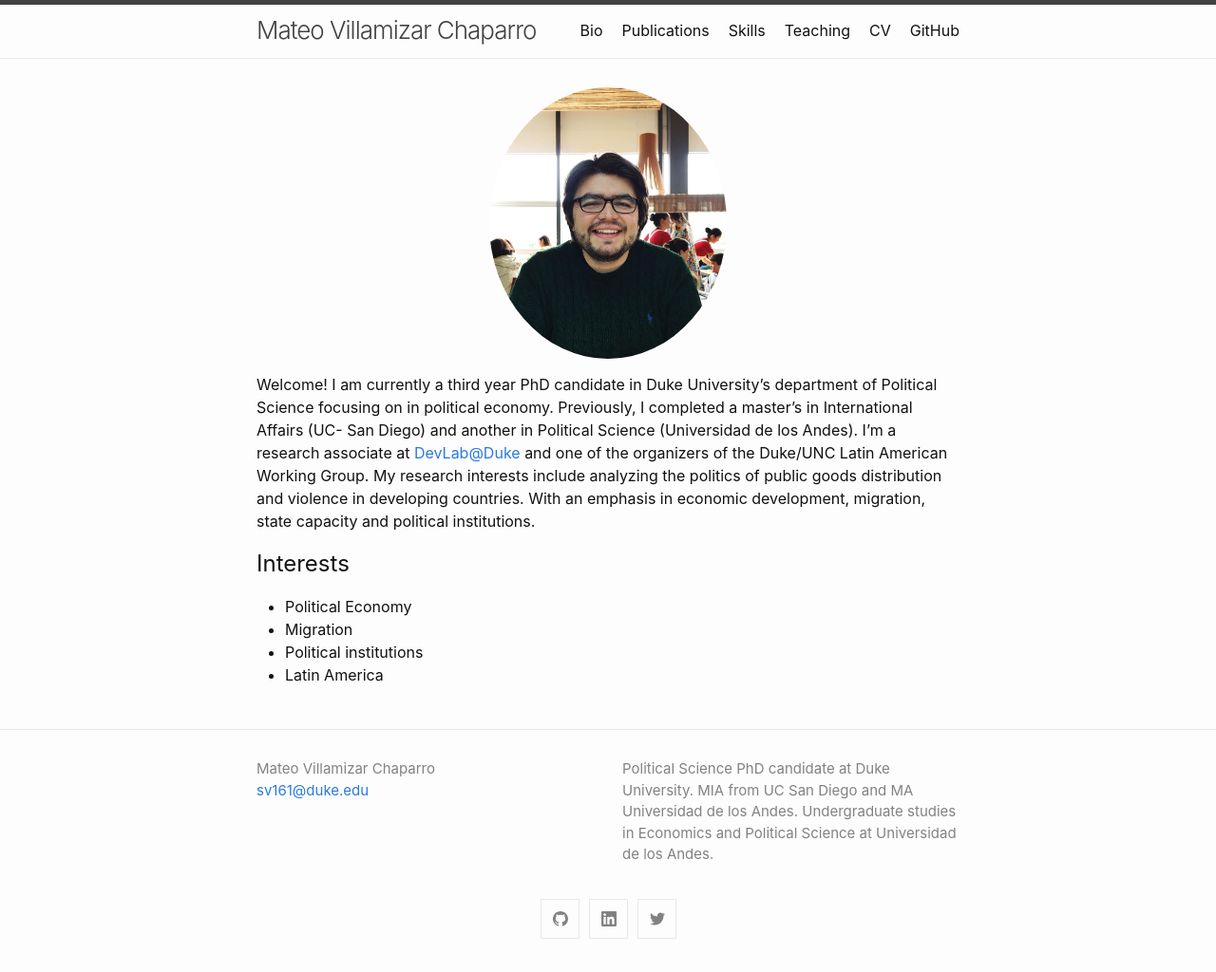
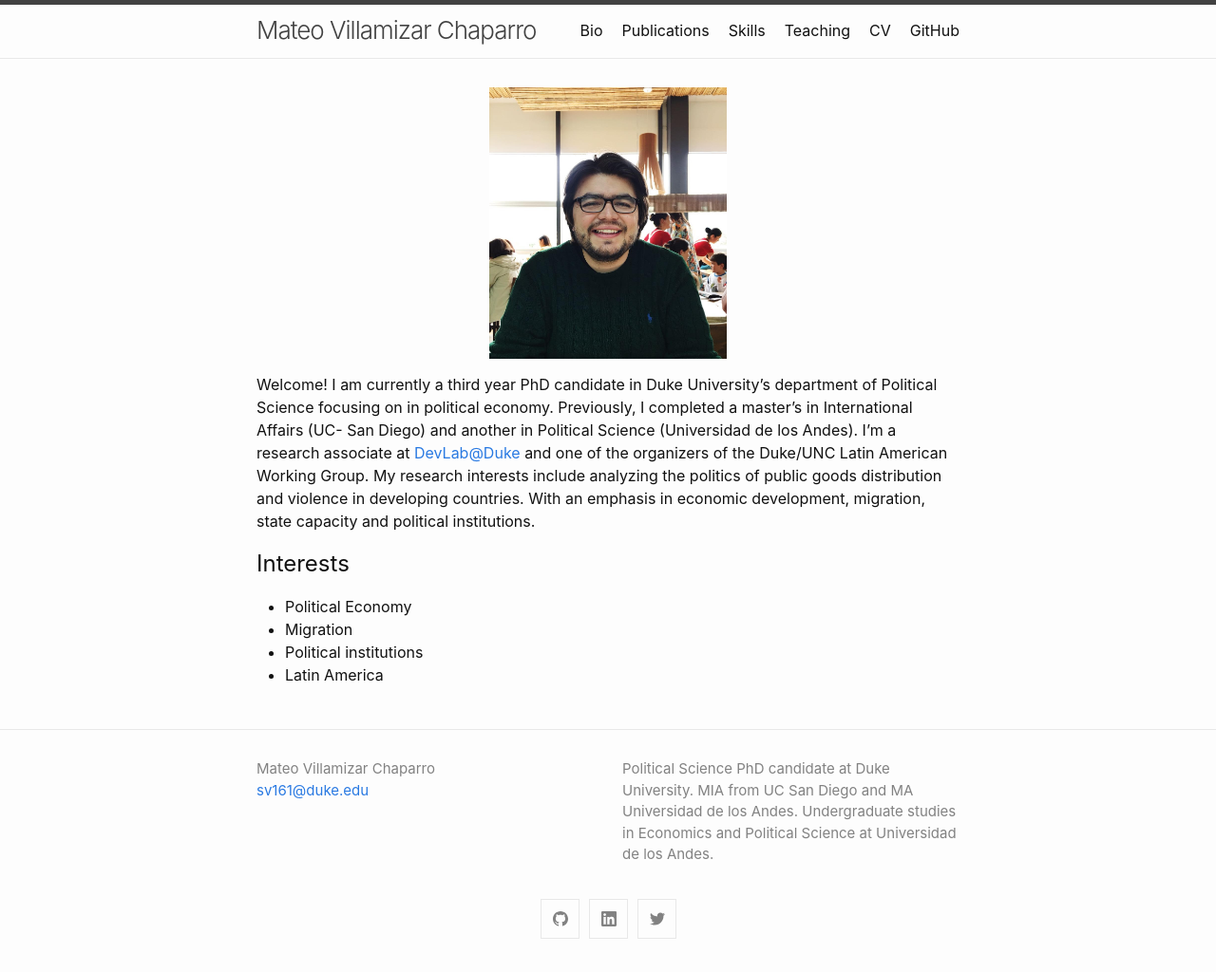
Before and after one commit to MateoVillamizarChaparro/MateoVillamizarChaparro.github.io, a Jekyll site: the page built from index.md, in a window 1280 px wide. Shown: the whole page at 95% size. Built offline with Jekyll 4.4.1, drawn with Linux system fonts in a browser that asks for light colours.

Commit message:
Update index.md

```diff
--- a/index.md
+++ b/index.md
@@ -3,7 +3,7 @@ layout: home
 ---
 
 <p align="center">
-  <a href="url"><img src= "/assets/images/VillamizarChaparro_NoPort.jpg" width="250" style="border-radius:50%"></a>
+  <a href="url"><img src= "/assets/images/VillamizarChaparro_NoPort.jpg" width="250" ></a>
 </p>
 
 Welcome! I am currently a third year PhD candidate in Duke University's department of Political Science focusing on in political economy. Previously, I completed a master’s in International Affairs (UC- San Diego) and another in Political Science (Universidad de los Andes). I'm a research associate at [DevLab@Duke](https://www.devlabduke.com/) and one of the organizers of the Duke/UNC Latin American Working Group. My research interests include analyzing the politics of public goods distribution and violence in developing countries. With an emphasis in economic development, migration, state capacity and political institutions.
```
